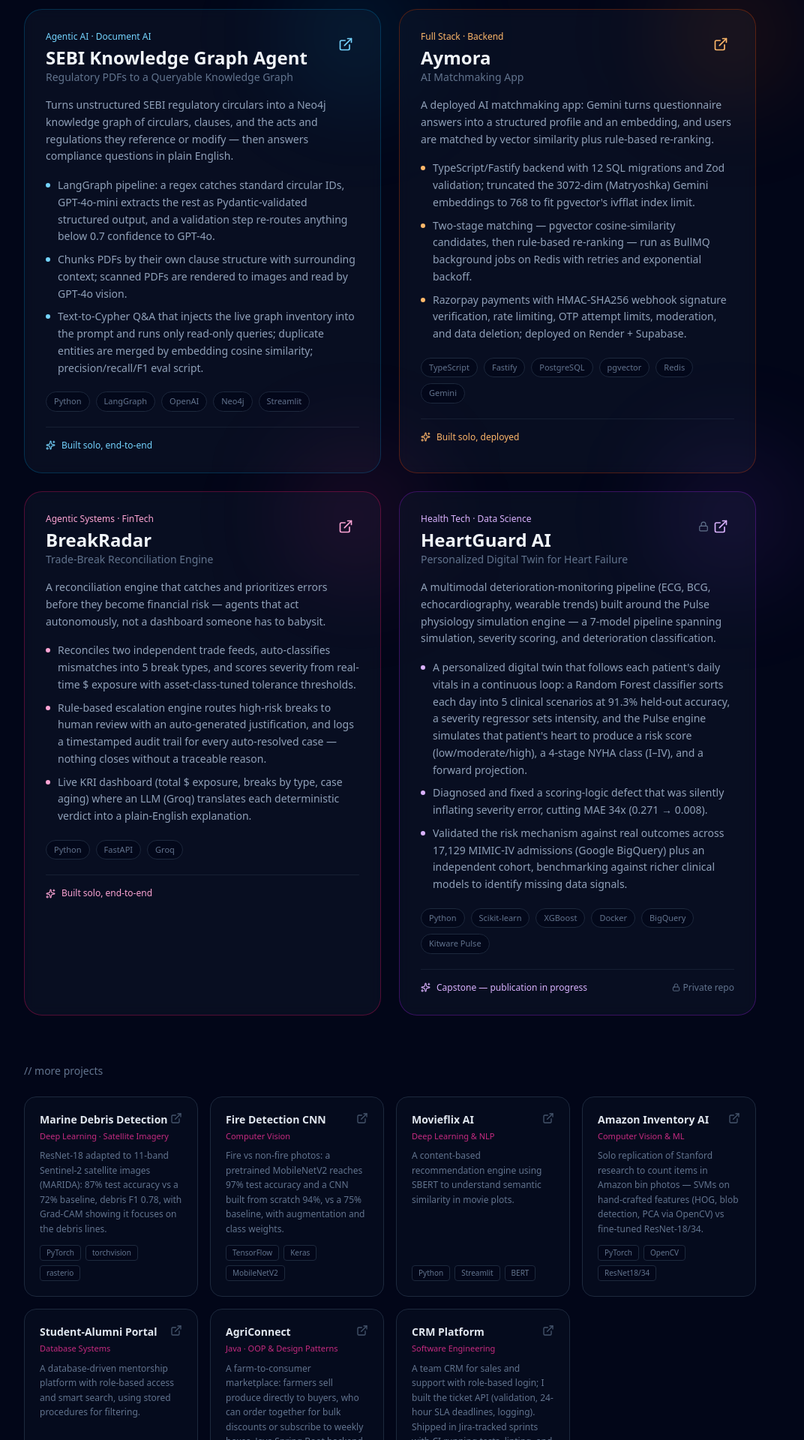
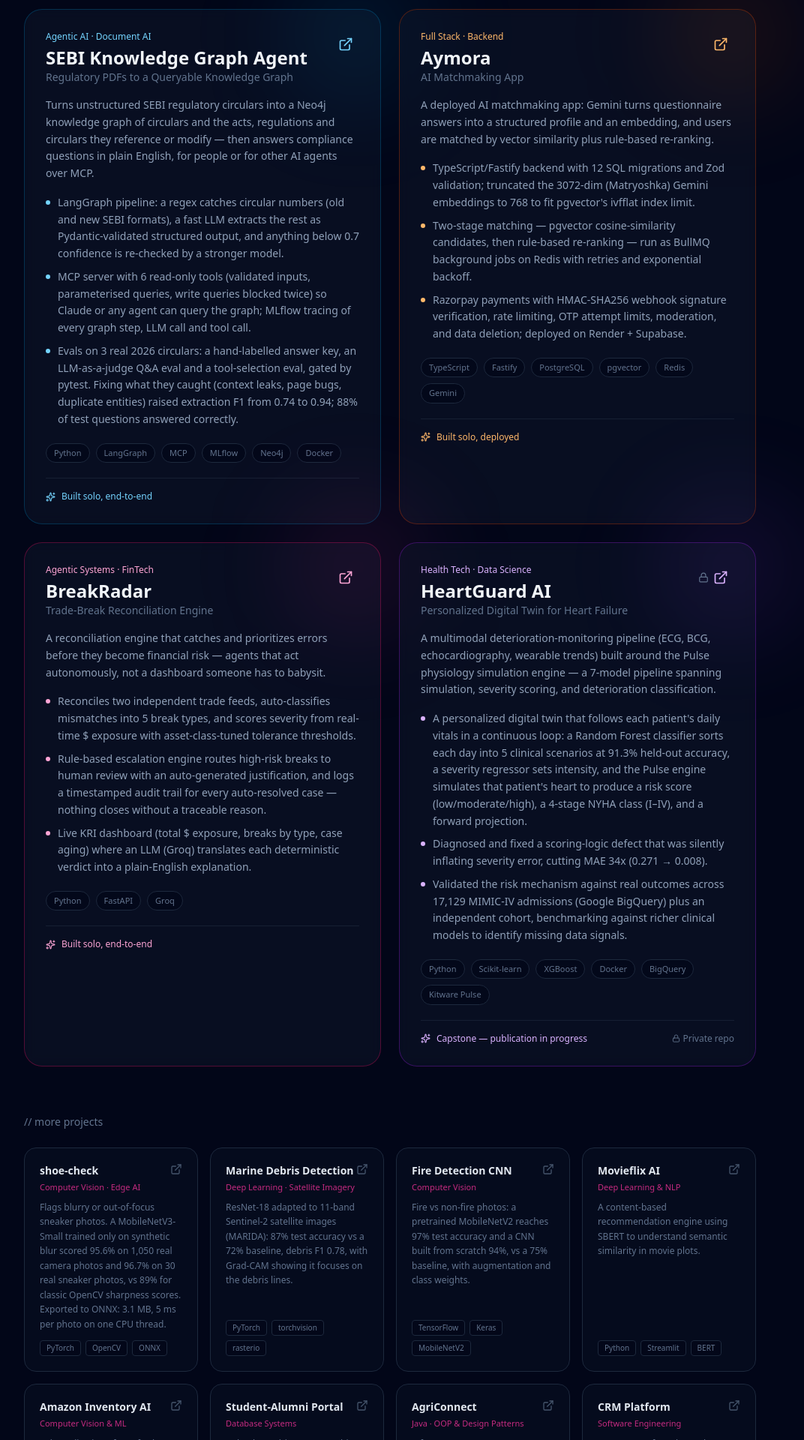
Before and after one commit to kaverii11/portfolio, a Next.js app: page / in a window 1280 px wide. Shown: the part 2780-4700 px from the top of the page at 75% size, without its empty margins (120-1192 px from the left). Built offline with nearby package versions, Linux system fonts and the light colour scheme.

Commit message:
Update SEBI agent card (MCP, tracing, evals), add shoe-check, refresh downloadable resume

```diff
--- a/app/data.ts
+++ b/app/data.ts
@@ -111,13 +111,13 @@ export const featuredProjects = [
     tag: "Agentic AI · Document AI",
     color: "blue",
     description:
-      "Turns unstructured SEBI regulatory circulars into a Neo4j knowledge graph of circulars, clauses, and the acts and regulations they reference or modify — then answers compliance questions in plain English.",
+      "Turns unstructured SEBI regulatory circulars into a Neo4j knowledge graph of circulars and the acts, regulations and circulars they reference or modify — then answers compliance questions in plain English, for people or for other AI agents over MCP.",
     points: [
-      "LangGraph pipeline: a regex catches standard circular IDs, GPT-4o-mini extracts the rest as Pydantic-validated structured output, and a validation step re-routes anything below 0.7 confidence to GPT-4o.",
-      "Chunks PDFs by their own clause structure with surrounding context; scanned PDFs are rendered to images and read by GPT-4o vision.",
-      "Text-to-Cypher Q&A that injects the live graph inventory into the prompt and runs only read-only queries; duplicate entities are merged by embedding cosine similarity; precision/recall/F1 eval script.",
+      "LangGraph pipeline: a regex catches circular numbers (old and new SEBI formats), a fast LLM extracts the rest as Pydantic-validated structured output, and anything below 0.7 confidence is re-checked by a stronger model.",
+      "MCP server with 6 read-only tools (validated inputs, parameterised queries, write queries blocked twice) so Claude or any agent can query the graph; MLflow tracing of every graph step, LLM call and tool call.",
+      "Evals on 3 real 2026 circulars: a hand-labelled answer key, an LLM-as-a-judge Q&A eval and a tool-selection eval, gated by pytest. Fixing what they caught (context leaks, page bugs, duplicate entities) raised extraction F1 from 0.74 to 0.94; 88% of test questions answered correctly.",
     ],
-    tech: ["Python", "LangGraph", "OpenAI", "Neo4j", "Streamlit"],
+    tech: ["Python", "LangGraph", "MCP", "MLflow", "Neo4j", "Docker"],
     link: "https://github.com/kaverii11/Knowledge-Graph-Agent-",
     private: false,
     badge: "Built solo, end-to-end",
@@ -176,6 +176,14 @@ export const featuredProjects = [
 ];
 
 export const moreProjects = [
+  {
+    title: "shoe-check",
+    tag: "Computer Vision · Edge AI",
+    description:
+      "Flags blurry or out-of-focus sneaker photos. A MobileNetV3-Small trained only on synthetic blur scored 95.6% on 1,050 real camera photos and 96.7% on 30 real sneaker photos, vs 89% for classic OpenCV sharpness scores. Exported to ONNX: 3.1 MB, 5 ms per photo on one CPU thread.",
+    tech: ["PyTorch", "OpenCV", "ONNX", "Gradio"],
+    link: "https://github.com/kaverii11/shoe-check",
+  },
   {
     title: "Marine Debris Detection",
     tag: "Deep Learning · Satellite Imagery",
```
Also changed, not shown: 1 other file (tests, documents, lock files or other folders).
